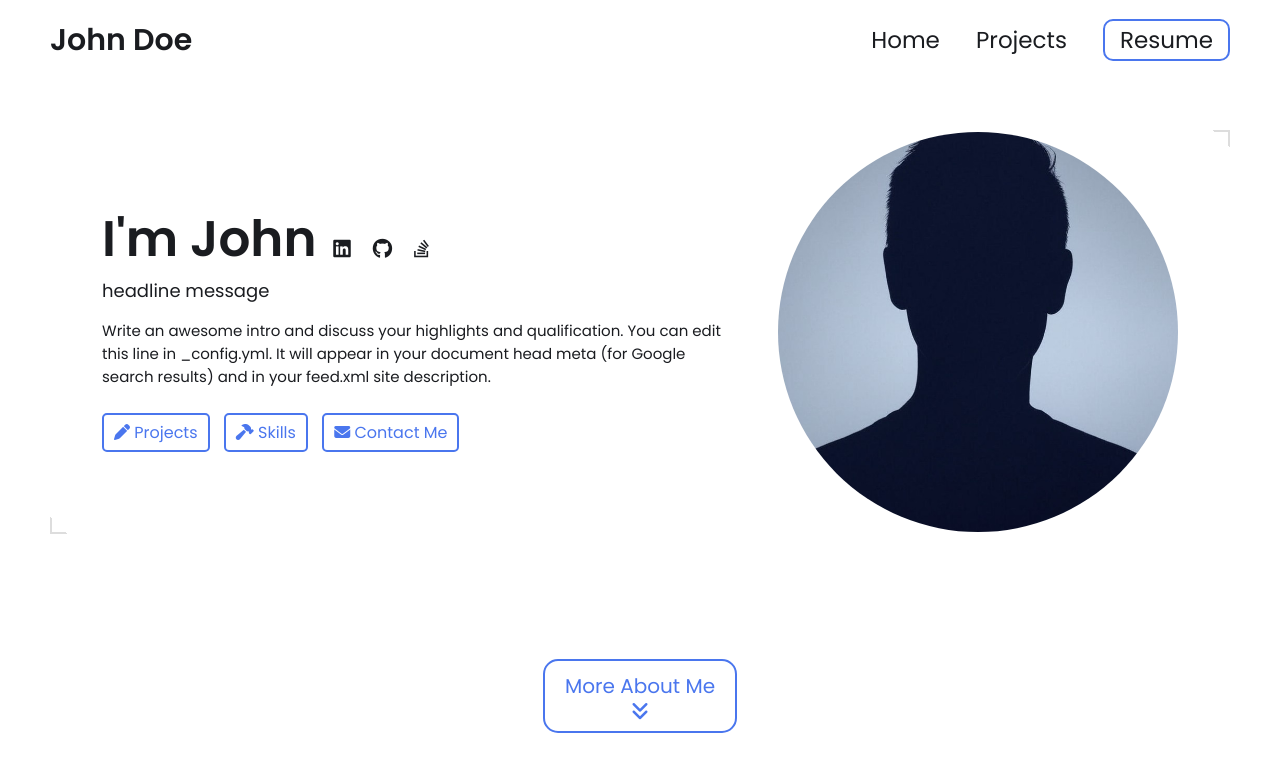
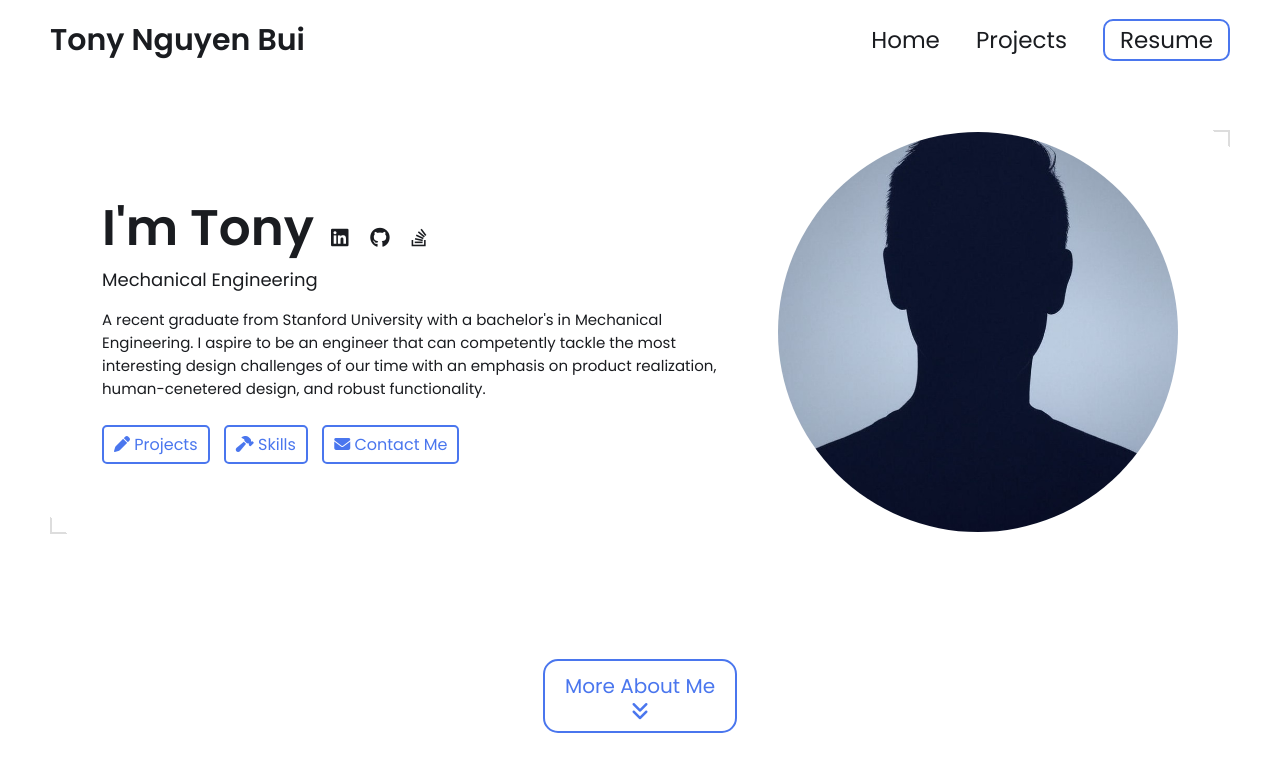
Before and after one commit to tonybui7/tonybui7.github.io, a Jekyll site: the page built from index.html, in a window 1280 px wide and 900 px high. Shown: the top 772 px of the window. Built offline with Jekyll 4.4.1, drawn with Linux system fonts in a browser that asks for light colours.

Commit message:
_config.yml

```diff
--- a/_config.yml
+++ b/_config.yml
@@ -7,17 +7,17 @@
 
 # Main Page Setup
 
-title: John Doe's Portfolio # This is what shows up in the tab of the browser
+title: Tony Bui's Portfolio # This is what shows up in the tab of the browser
 
 
 
 # Hero Section
-name: John Doe
-headline: headline message
+name: Tony Nguyen Bui
+headline: Mechanical Engineering
 description: >- # dont remove this line. this will ignore all new lines until the next section
-  Write an awesome intro and discuss your highlights and qualification. You can edit this
-  line in _config.yml. It will appear in your document head meta (for
-  Google search results) and in your feed.xml site description.
+  A recent graduate from Stanford University with a bachelor's in Mechanical Engineering. I aspire
+  to be an engineer that can competently tackle the most interesting design challenges of our time
+  with an emphasis on product realization, human-cenetered design, and robust functionality.
 
 # Place your profile image in /assets/images/profile-image/folder and edit the file name
 profile_image: ./assets/images/profile-image/avatar.jpeg
```
